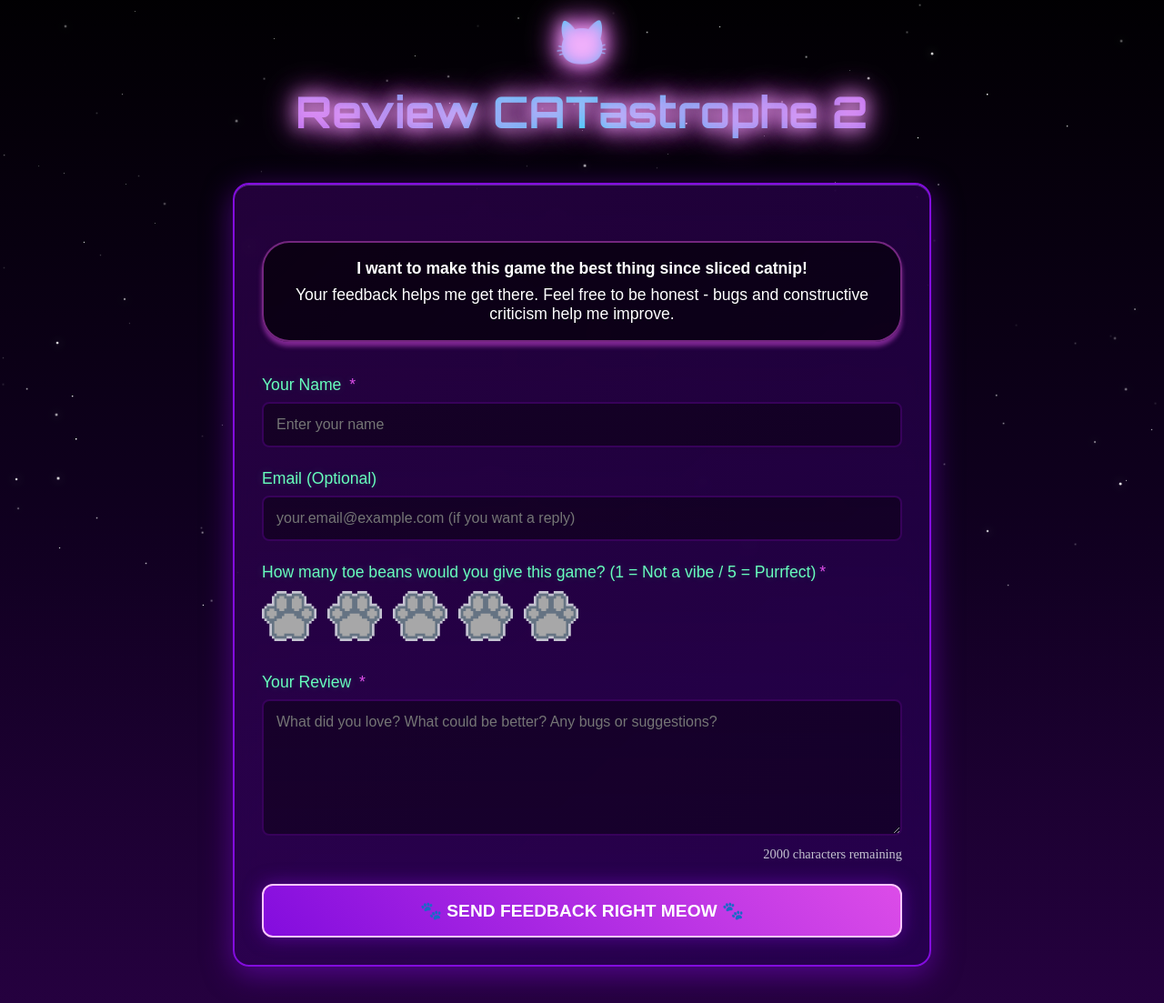
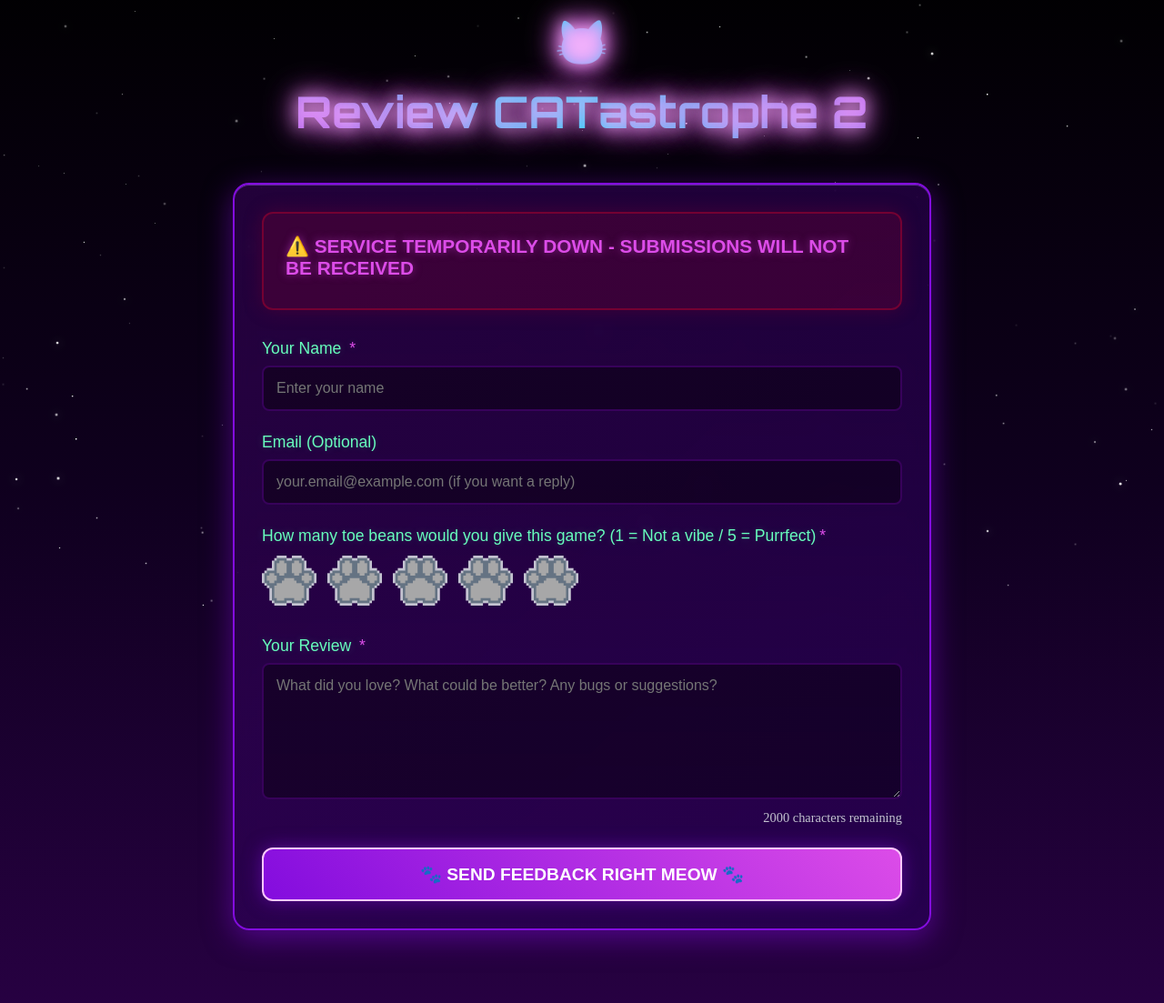
Before and after one commit to mkb0020/redeux, a Flask app: page /review in a window 1280 px wide. Shown: the part 129-1232 px from the top of the page at 91% size. After the commit the page ends 1174 px from the top, so only its background shows below. Run offline with Flask 3, Linux system fonts and the light colour scheme; some web fonts are replaced.

Commit message:
Added warning message

```diff
--- a/templates/review.html
+++ b/templates/review.html
@@ -5,6 +5,33 @@
 
 {% block extra_styles %}
 <style>
+    .alert-box {
+    background: rgba(115, 1, 50, 0.3);
+    border: 2px solid var(--RadiationRed);
+    border-radius: 12px;
+    padding: 1.5rem;
+    margin-bottom: 2rem;
+    position: relative;
+    z-index: 1;
+    box-shadow: 0 0 20px rgba(115, 1, 50, 0.4);
+  }
+
+  .alert-box h3 {
+    color: var(--NuclearFuscia);
+    font-family: 'GothNerd', sans-serif;
+    font-size: 1.3rem;
+    margin-bottom: 0.5rem;
+    text-shadow: 0 0 10px var(--NuclearGlow2);
+  }
+
+  .alert-box p {
+    color: var(--White);
+    margin: 0.5rem 0;
+    font-family: Arial, sans-serif;
+    line-height: 1.6;
+  }
+
+
   .contact-container {
     max-width: 800px;
     margin: 0 auto;
@@ -271,9 +298,11 @@
   </div>
 
   <div class="contact-card">
-    <div class="info-box">
+    <div class="alert-box">
+      <h3>⚠️ SERVICE TEMPORARILY DOWN - SUBMISSIONS WILL NOT BE RECEIVED</h3>
+    <!--<div class="info-box">
       <p><strong>I want to make this game the best thing since sliced catnip!</strong></p>
-      <p>Your feedback helps me get there. Feel free to be honest - bugs and constructive criticism help me improve.</p>
+      <p>Your feedback helps me get there. Feel free to be honest - bugs and constructive criticism help me improve.</p>-->
     </div>
 
     <form method="POST" action="{{ url_for('review') }}">
--- a/templates/support.html
+++ b/templates/support.html
@@ -233,9 +233,10 @@
 
   <div class="support-card">
     <div class="alert-box">
-      <h3>⚠️ Emergency Protocol Active</h3>
+      <h3>⚠️ SERVICE TEMPORARILY DOWN - SUBMISSIONS WILL NOT BE RECEIVED</h3>
+      <!--<h3>⚠️ Emergency Protocol Active</h3>
       <p>This form is for reporting issues with any of my pages.</p>
-      <p>For general questions, please use the <a href="{{ url_for('contact') }}" style="color: var(--AlphaAqua); text-decoration: underline;">Contact Form</a> instead.</p>
+      <p>For general questions, please use the <a href="{{ url_for('contact') }}" style="color: var(--AlphaAqua); text-decoration: underline;">Contact Form</a> instead.</p>-->
     </div>
 
     <form method="POST" action="{{ url_for('support') }}">
```
Also changed, not shown: templates/contact.html (+31 -2 lines).
